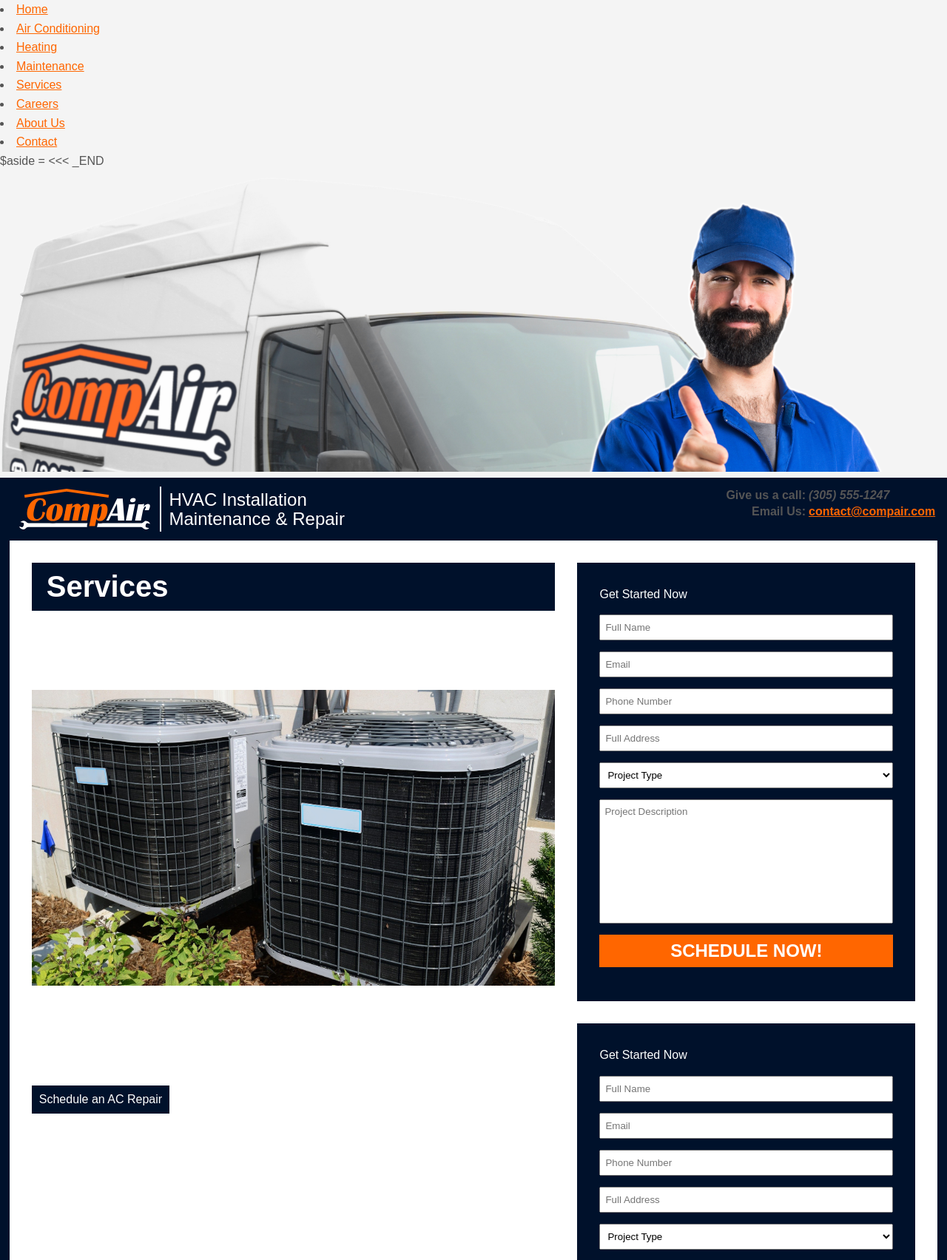
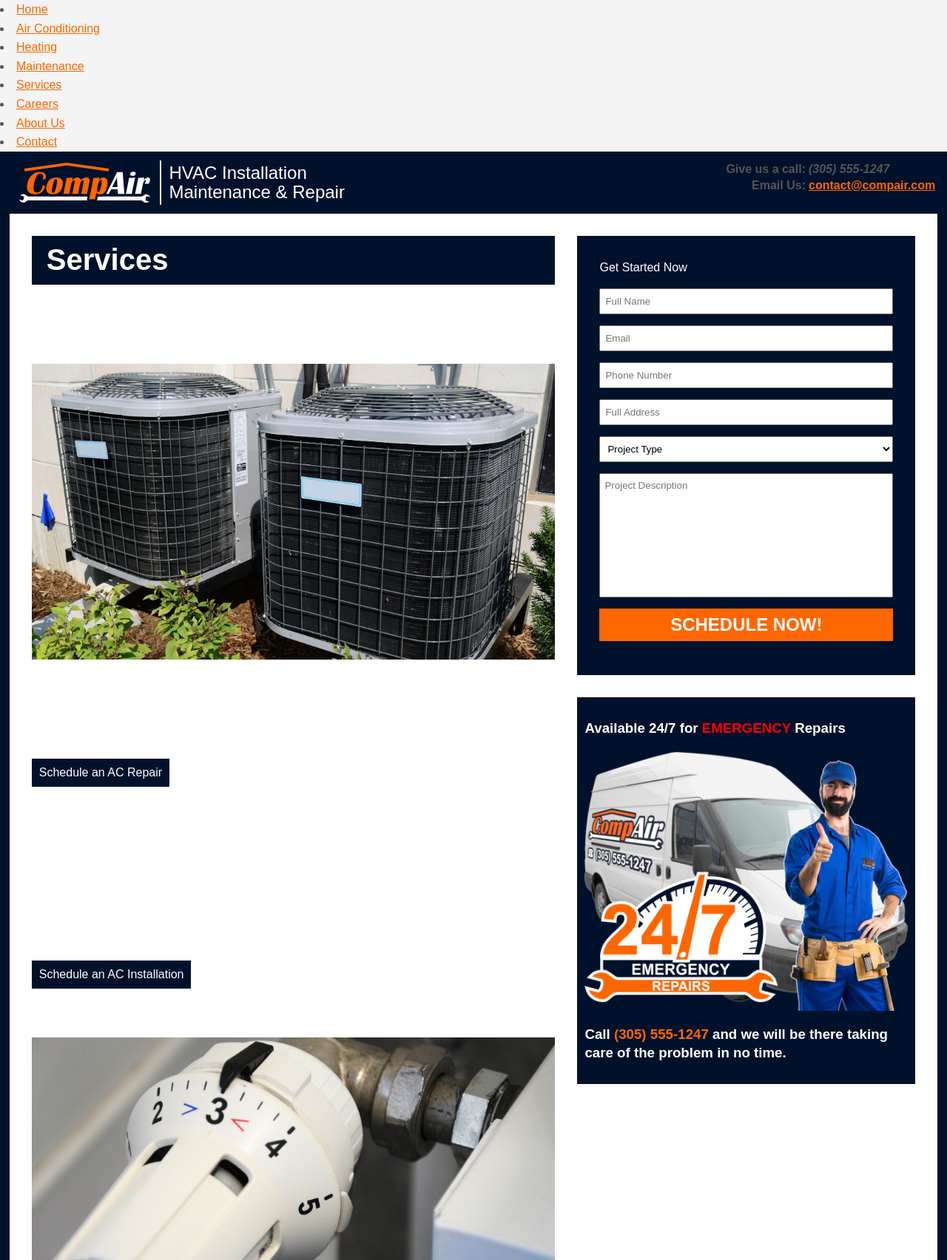
Before and after one commit to reinielfc/mdc-compair-php, a PHP site: page /services.php in a window 1280 px wide. Shown: the top 1704 px of the page at 74% size. Run offline with PHP 8.4, Linux system fonts and the light colour scheme; some libraries are stand-ins or nearby versions.

Commit message:
add 24/7 emergency repairs ad

```diff
--- a/templates/asides/ad-24-7-service.php
+++ b/templates/asides/ad-24-7-service.php
@@ -1,5 +1,12 @@
+<?php
 $aside = <<< _END
+            <div class="no-outline container">
+                <h3>Available 24/7 for <span style="color: red;">EMERGENCY</span> Repairs</h3>
                 <div class="image">
                     <img src="./img/delivery-van-24-7.png" alt="Man in front of van with CompAir logo.">
                     <a class="attribution" href='https://www.freepik.com/photos/background'>Background photo created by luis_molinero - www.freepik.com</a>
                 </div>
+                <h3>Call <span style="color: #f60;">(305) 555-1247</span> and we will be there taking care of the problem in no time.</h3>
+            </div>
+_END;
+?>
```
